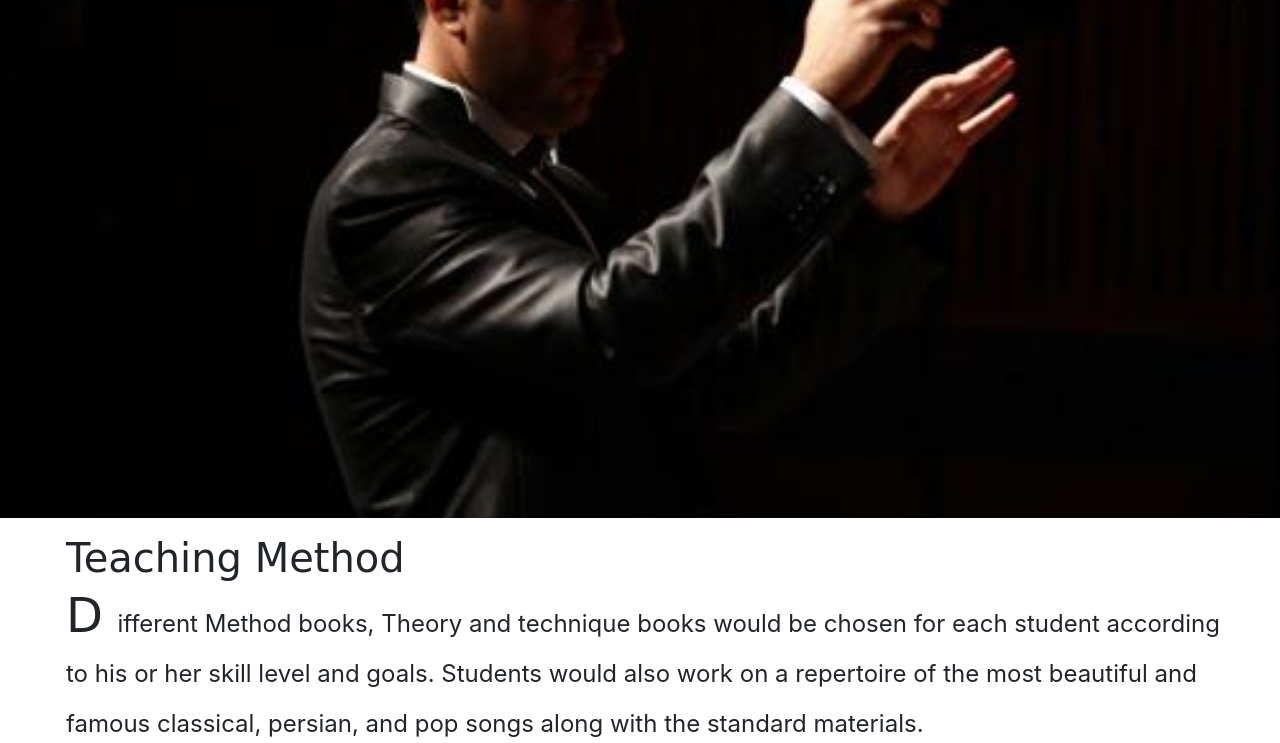
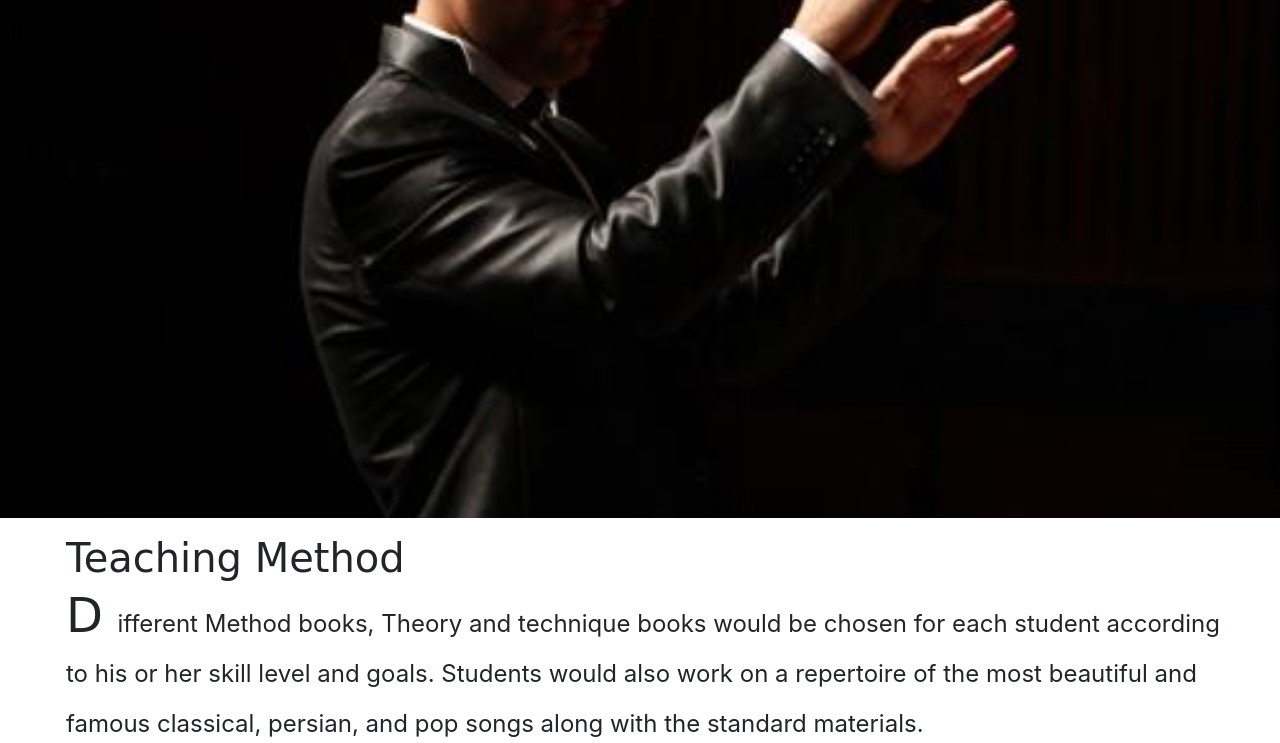
Before and after one commit to shirinmk/All-works, a plain HTML site: page root/pages/sticky-nav-scroll.html in a window 1280 px wide. Shown: the part 282-1025 px from the top of the page. Drawn offline with nearby package versions, Linux system fonts and the light colour scheme.

Commit message:
make center bg home

```diff
--- a/root/css/style.css
+++ b/root/css/style.css
@@ -58,6 +58,7 @@ a:hover{
     height: 100vh;
     background-repeat: no-repeat;
     background-size: cover;
+    background-position: center; /* Center the image */
 
 }
 .about-area,.contact-area{
```
Also changed, not shown: 1 other file.
